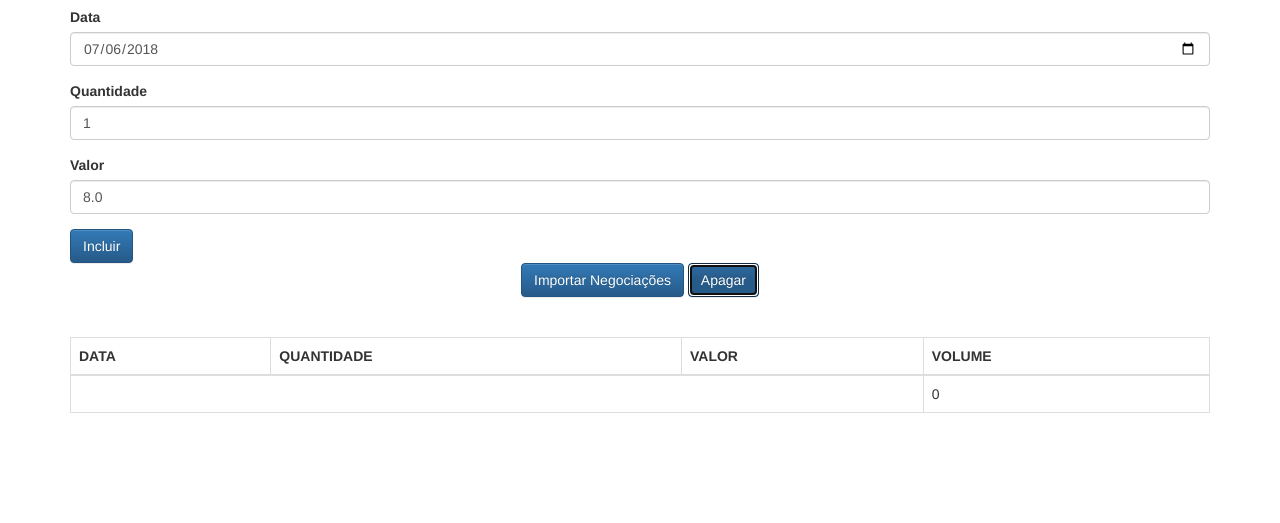
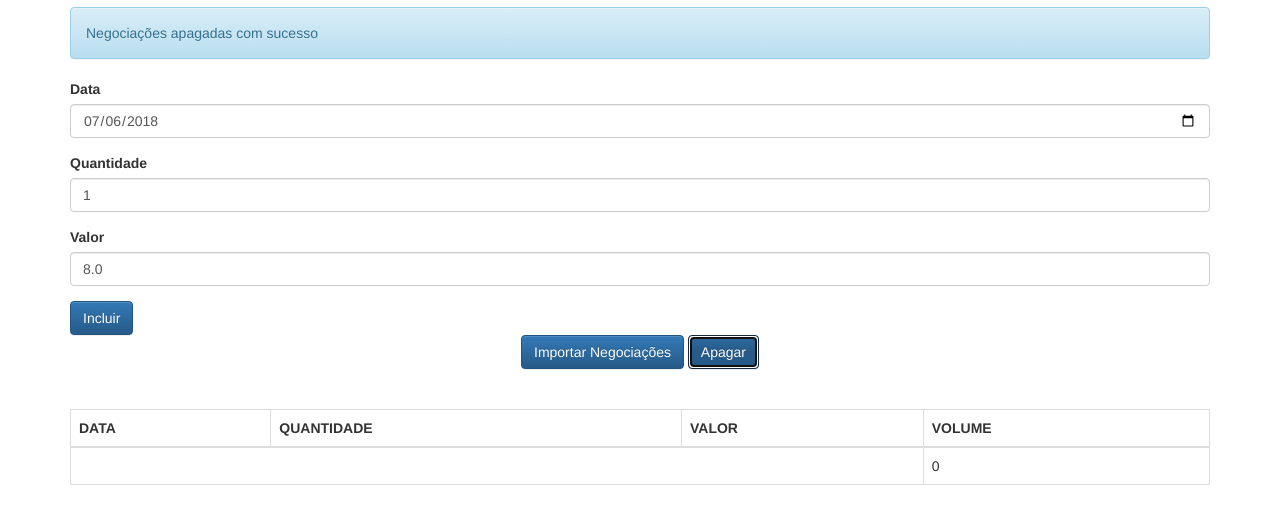
Before and after one commit to whoamindx/a-full-mvc-app-javascript-vanilla-js, a plain HTML site: page client/index.html in a window 1280 px wide. Both pictures are taken after a click on the button "Apagar". Shown: the part 63-586 px from the top of the page. Drawn offline with Linux system fonts and the light colour scheme.

Commit message:
Reflect.apply

```diff
--- a/client/index.html
+++ b/client/index.html
@@ -37,7 +37,7 @@
         <button class="btn btn-primary text-center" type="button">
             Importar Negociações
         </button>
-        <button class="btn btn-primary text-center" type="button">
+        <button onclick="negociacaoController.apaga()" class="btn btn-primary text-center" type="button">
             Apagar
         </button>
     </div>
--- a/client/js/app/controllers/NegociacaoController.js
+++ b/client/js/app/controllers/NegociacaoController.js
@@ -7,7 +7,9 @@ class NegociacaoController {
 		this._inputData = $('#data');
 		this._inputQuantidade =  $('#quantidade');
 		this._inputValor = $('#valor');
-		this._listaNegociacoes = new ListaNegociacoes();
+		this._listaNegociacoes = new ListaNegociacoes(this, function(model){
+			this._negociacaoView.render(model);
+		});
 
 		this._negociacaoView = new NegociacaoView($('#negociacoesView'));
 		this._negociacaoView.render(this._listaNegociacoes);
@@ -22,11 +24,19 @@ class NegociacaoController {
 		this._listaNegociacoes.adiciona(this._criaNegociacao());
 		this._limpaFormulario();
 
-		this._negociacaoView.render(this._listaNegociacoes);
+		// this._negociacaoView.render(this._listaNegociacoes);
 
 		this._mensagem.texto = "Negociação adicionada com sucesso!";
 		this._mensagemView.render(this._mensagem);
 
+	}
+
+	apaga(){
+		this._listaNegociacoes.esvazia();
+		// this._negociacaoView.render(this._listaNegociacoes);
+
+		this._mensagem.texto = 'Negociações apagadas com sucesso';
+		this._mensagemView.render(this._mensagem);
 	}
 
 	_criaNegociacao(){
--- a/client/js/app/models/ListaNegociacoes.js
+++ b/client/js/app/models/ListaNegociacoes.js
@@ -1,13 +1,23 @@
 class ListaNegociacoes{
-	constructor(){
+	constructor(contexto, armadilha){
 		this._negociacoes = [];
+		this._armadilha = armadilha;
+		this._contexto = contexto;
 	}
 
 	adiciona(negociacao){
 		this._negociacoes.push(negociacao);
+		// this._armadilha(this);
+		Reflect.apply(this._armadilha, this._contexto, [this]);
 	}
 
 	get negociacoes(){
 		return [].concat(this._negociacoes);
 	}
+
+	esvazia(){
+	    this._negociacoes = [];
+	    // this._armadilha(this);
+	    Reflect.apply(this._armadilha, this._contexto, [this]);
+	}
 }
```
